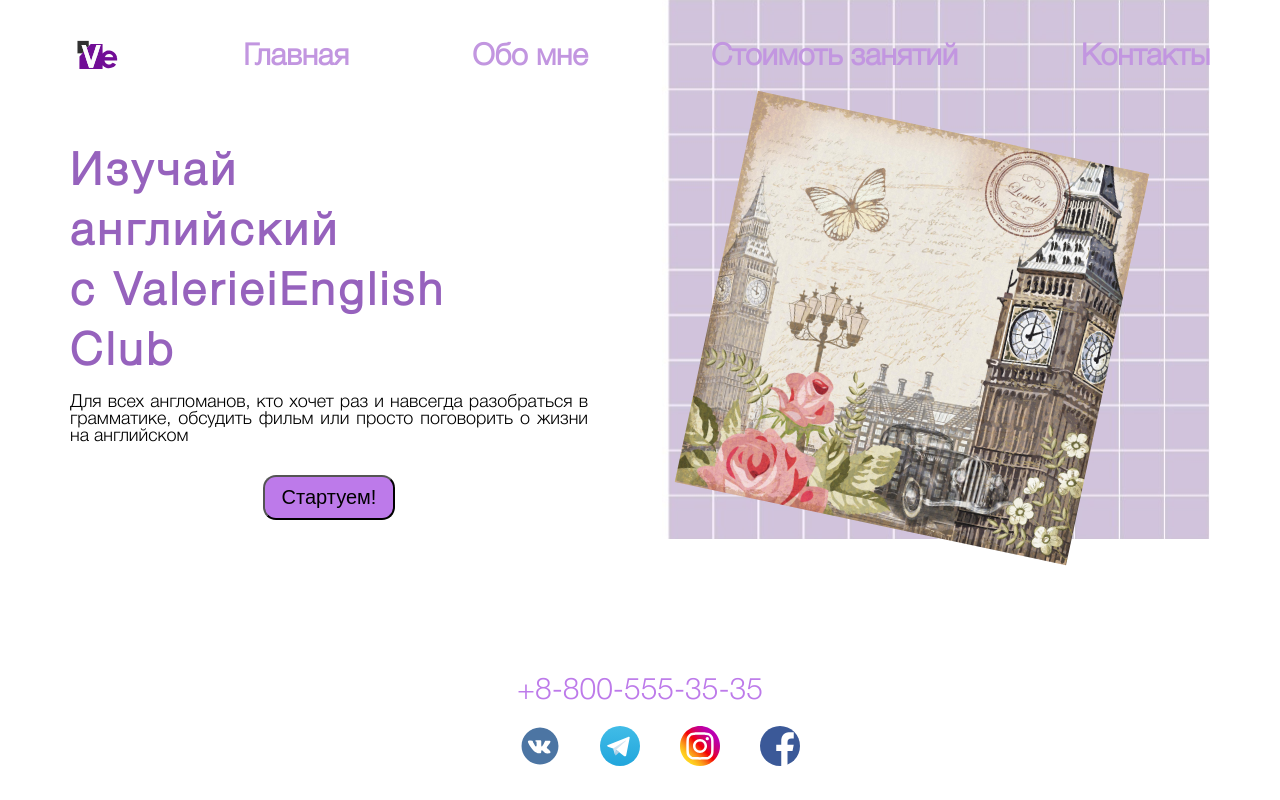
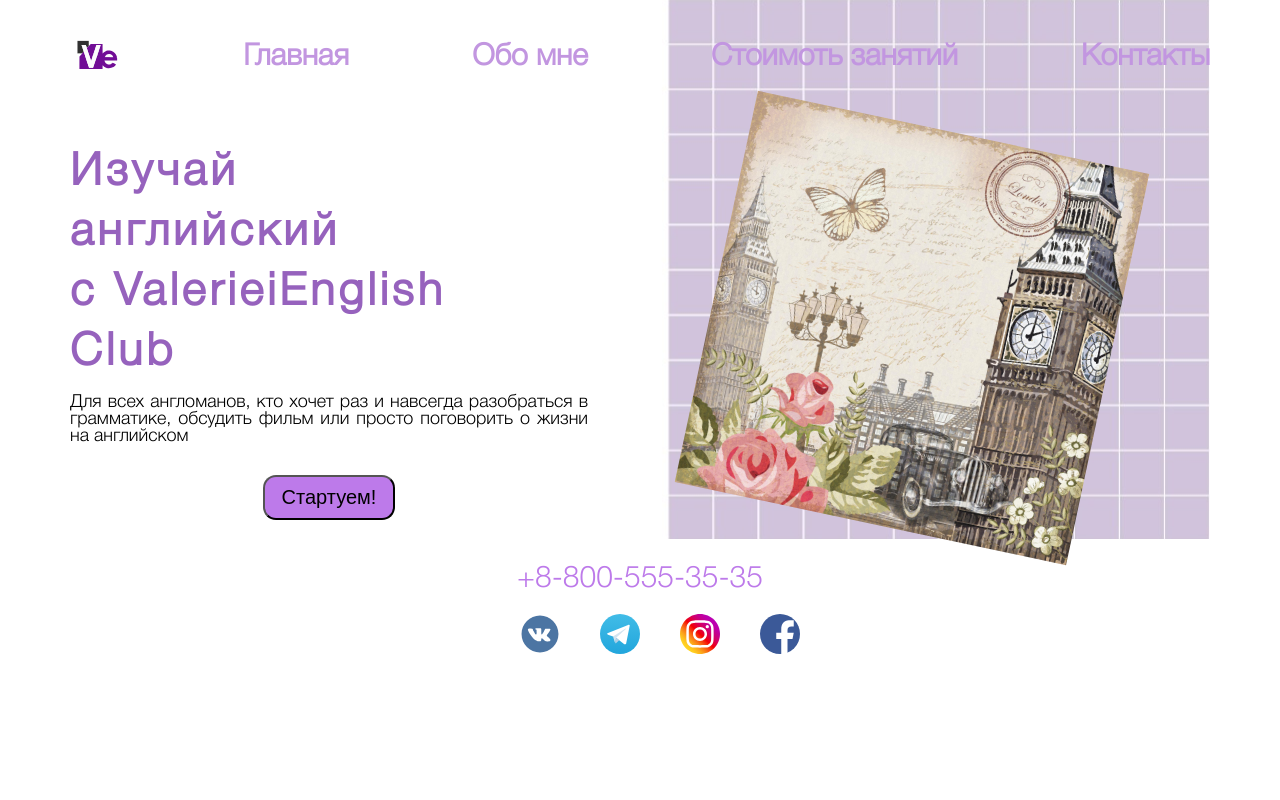
Before and after one commit to Vo1webstvo/lera, a React (Create React App) app: page / in a window 1280 px wide. Built offline with nearby package versions, Linux system fonts and the light colour scheme.

Commit message:
fix footer adaptive

```diff
--- a/src/App.js
+++ b/src/App.js
@@ -8,7 +8,6 @@ import './App.css'
 import ForMe from "./components/forMe/ForMe";
 import Contacts from "./components/concatcs/Contacts";
 import './styles/button.scss';
-import Footer from './components/footer/Footer'
 import Home from "./page/home/Home";
 import Reviews from "./components/reviews/Reviews";
 import Price from "./components/price/Price";
@@ -24,7 +23,6 @@ function App() {
                     <Route exact path={'/reviews'} element={<Reviews/>}/>
                     <Route exact path={'/price'} element={<Price/>} />
                 </Routes>
-                <Footer/>
     </div>
   );
 }
--- a/src/components/footer/footer.scss
+++ b/src/components/footer/footer.scss
@@ -1,9 +1,4 @@
 .footer {
-  position: absolute;
-  left: 0;
-  bottom: 0;
-  width: 100%;
-  padding: 30px 0;
   &__wrapper {
     margin: 0 auto;
   }
--- a/src/components/main/main.scss
+++ b/src/components/main/main.scss
@@ -1,5 +1,5 @@
 .main {
-  padding: 30px 0 60px 0;
+  padding: 30px 0 30px 0;
   &__wrapper {
     position: relative;
     width: 518px;
--- a/src/page/home/Home.jsx
+++ b/src/page/home/Home.jsx
@@ -2,6 +2,7 @@ import React from 'react';
 
 import Header from "../../components/header/Header";
 import Main from "../../components/main/Main";
+import Footer from '../../components/footer/Footer'
 
 import './home.scss'
 const Home = () => {
@@ -10,6 +11,7 @@ const Home = () => {
             <div className='home'>
                 <Header/>
                 <Main/>
+                <Footer/>
             </div>
         </div>
     );
```
